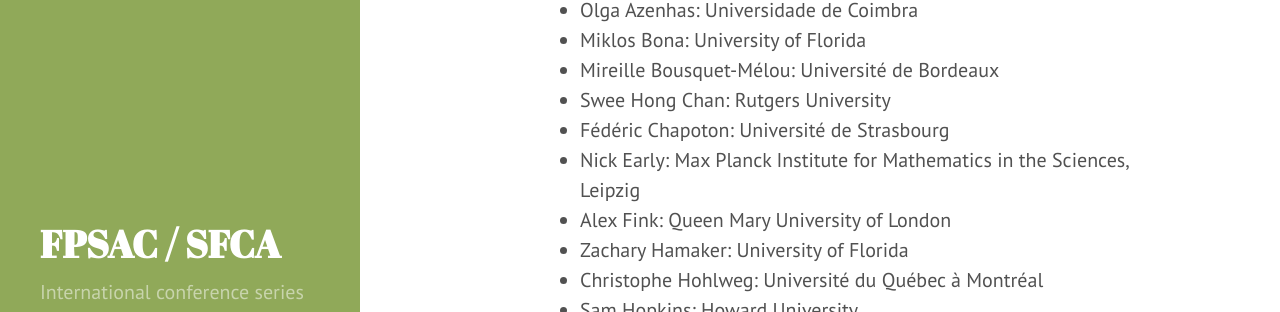
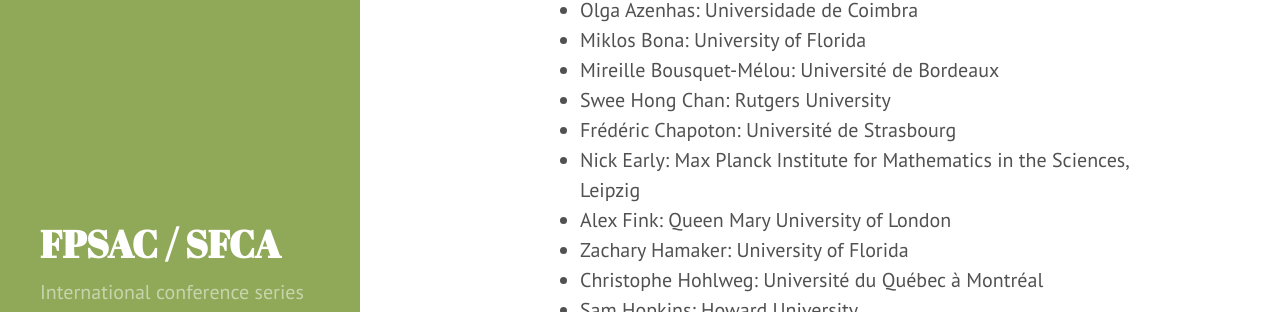
Before and after one commit to FPSAC/FPSAC.github.io, a Jekyll site: the page built from _confs/fpsac-2023.md, in a window 1280 px wide and 900 px high, scrolled down 1197 px. Shown: the part 143-455 px from the top of the window. Built offline with Jekyll 4.4.1, drawn with Linux system fonts in a browser that asks for light colours.

Commit message:
Fix typo

```diff
--- a/_confs/fpsac-2023.md
+++ b/_confs/fpsac-2023.md
@@ -59,7 +59,7 @@
   affiliation: Université de Bordeaux
 - name: Swee Hong Chan
   affiliation: Rutgers University
-- name: Fédéric Chapoton
+- name: Frédéric Chapoton
   affiliation: Université de Strasbourg
 - name: Nick Early
   affiliation: Max Planck Institute for Mathematics in the Sciences, Leipzig
```
